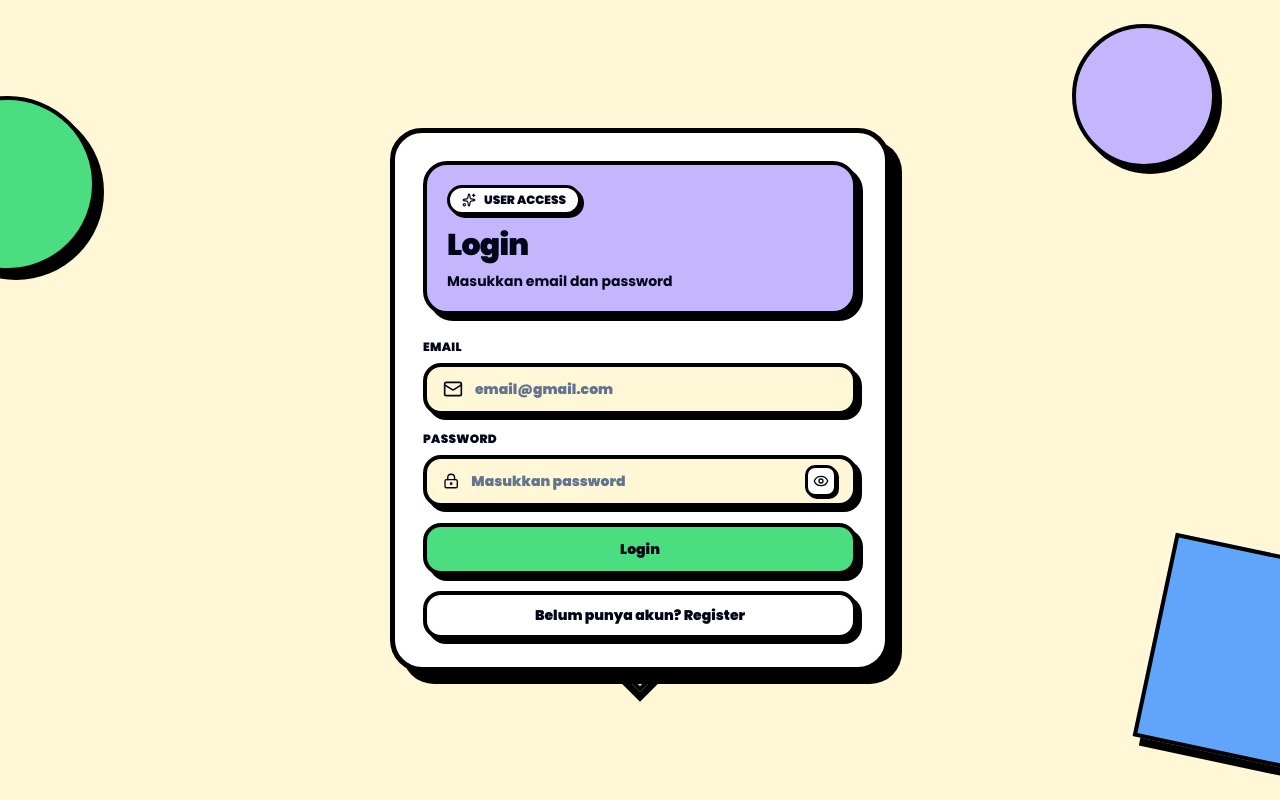
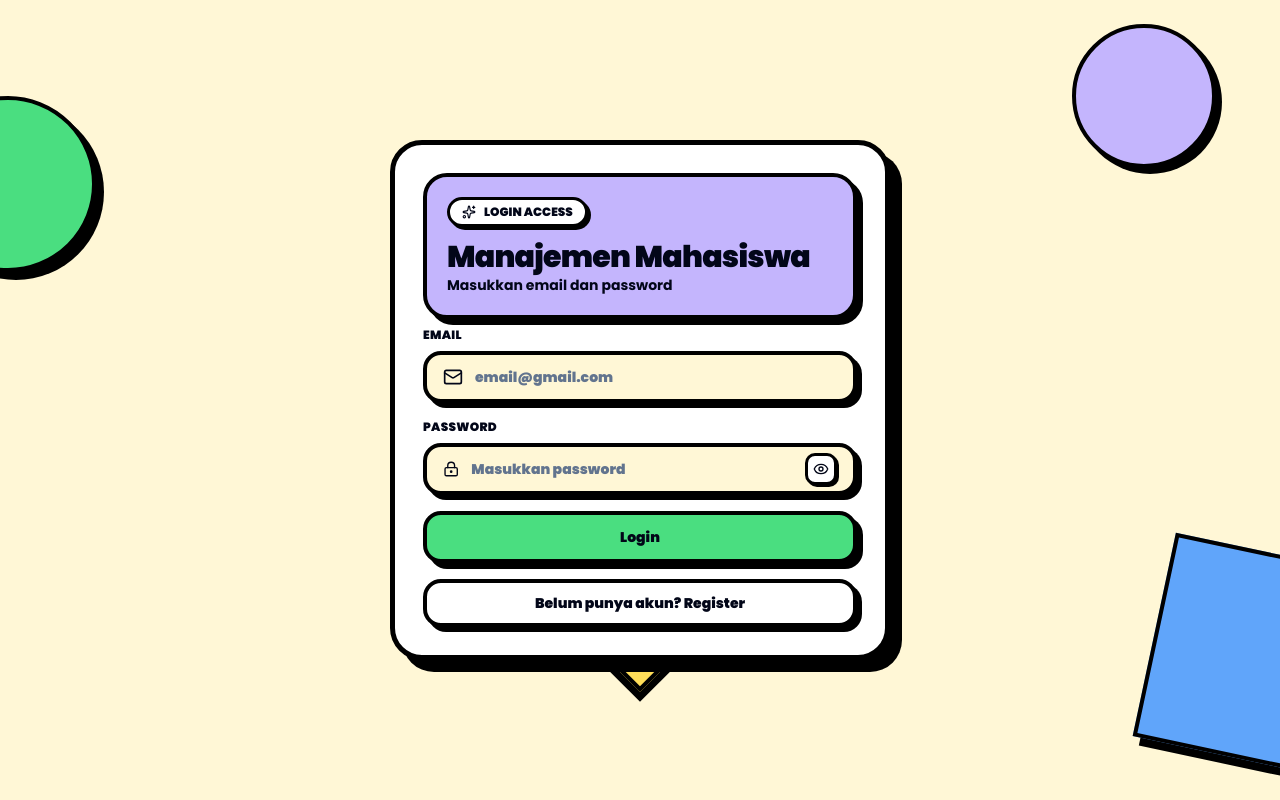
Before and after one commit to frhnabdlfth/manajemen-mahasiswa, a React (Vite) app in the folder frontend/: page /login in a window 1280 px wide. Built offline with nearby package versions, Linux system fonts and the light colour scheme; no server answers.

Commit message:
Update Frontend Lagi

```diff
--- a/frontend/src/components/auth/AuthHeader.jsx
+++ b/frontend/src/components/auth/AuthHeader.jsx
@@ -5,10 +5,10 @@ export default function AuthHeader({ mode }) {
   const isVerify = mode === "verify";
 
   const title = isRegister
-    ? "Register"
+    ? "Register Akun Baru"
     : isVerify
       ? "Verifikasi Email"
-      : "Login";
+      : "Manajemen Mahasiswa";
 
   const subtitle = isRegister
     ? "Buat akun baru dan cek email untuk kode verifikasi"
@@ -36,18 +36,18 @@ export default function AuthHeader({ mode }) {
         </p>
       </div>
 
-      <div className="mb-6 rounded-[24px] border-[4px] border-black bg-[#C4B5FD] p-5 shadow-[6px_6px_0_#000]">
+      <div className="mb-2 rounded-[24px] border-[4px] border-black bg-[#C4B5FD] p-5 shadow-[6px_6px_0_#000]">
         <div className="mb-3 inline-flex items-center gap-2 rounded-full border-[3px] border-black bg-white px-3 py-1 text-xs font-black shadow-[3px_3px_0_#000]">
           <Sparkles size={14} />
           {isRegister
             ? "REGISTER ACCESS"
             : isVerify
               ? "VERIFY ACCESS"
-              : "USER ACCESS"}
+              : "LOGIN ACCESS"}
         </div>
 
         <h2 className="text-3xl font-black tracking-tight">{title}</h2>
-        <p className="mt-2 text-sm font-bold">{subtitle}</p>
+        <p className="text-sm font-bold">{subtitle}</p>
       </div>
     </>
   );
```
